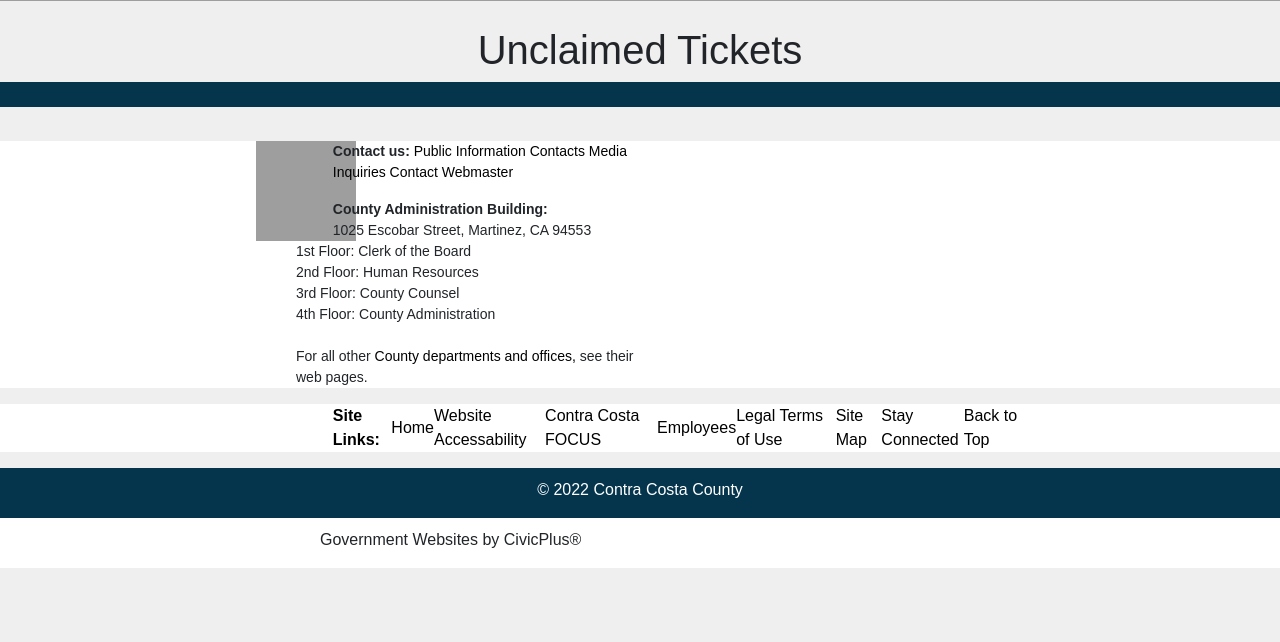
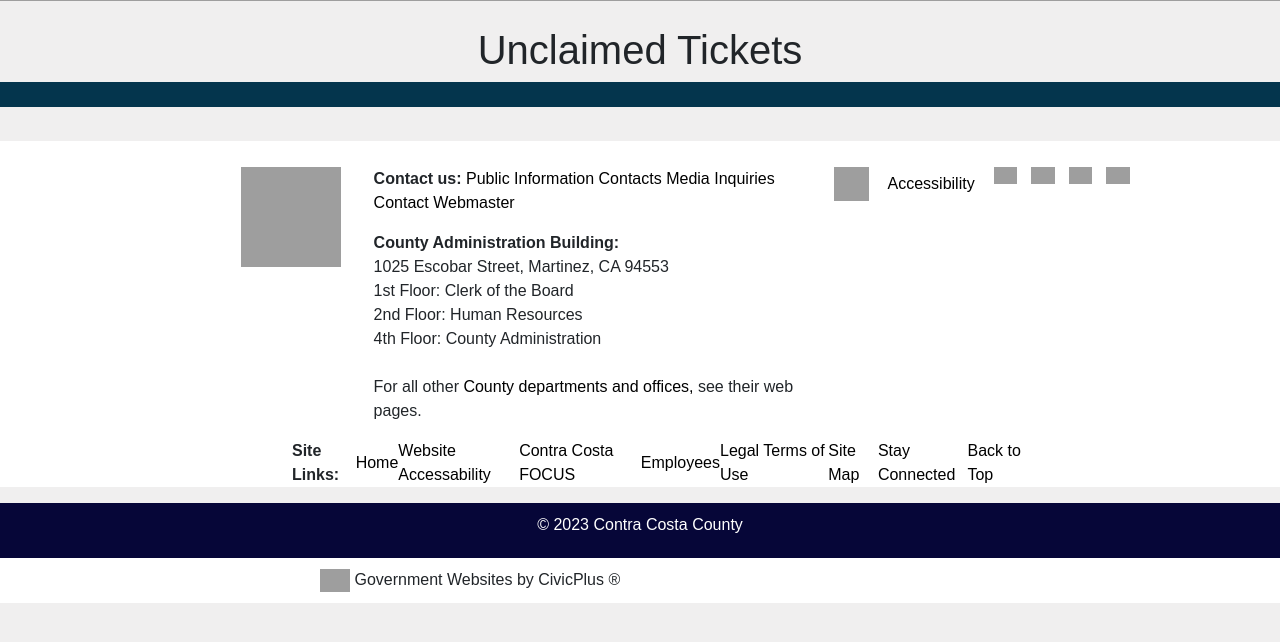
Before and after one commit to walcottkenneth/CSC480_Project, a Flask app: page /empTicketHub in a window 1280 px wide. Shown: the part 88-730 px from the top of the page. Run offline with Flask 2, Linux system fonts and the light colour scheme; data that the repository does not hold is empty; some libraries are stand-ins or nearby versions; grey boxes are pictures that could not be loaded.

Commit message:
Added to the footer section.

```diff
--- a/Flask Web App/website/templates/base.html
+++ b/Flask Web App/website/templates/base.html
@@ -80,50 +80,56 @@ This makes managing our documents, css and code more managable and keeps us from
 
 <!---- FOOTER SECTION --->
 <footer>
-    <div style="background-color: white; padding-left:20%; padding-right: 20%;">
-        <div class="column" style="float:left; color:black; width: 10%; height: 100%;">
-            <img alt="Seal" class="footerObject" height="100px"
-                src=https://www.contracosta.ca.gov/ImageRepository/Document?documentID=58367 width="100">
+    <div class="row" style ="background-color: white; padding-left:20%; padding-right: 10%; padding-top: 2%;">
+        <div class = "column" style="float:left; color:black; width: 10%; height:100%;">
+            <img alt ="Seal" height="100px"src="https://www.contracosta.ca.gov/ImageRepository/Document?documentID=58367" width="100px">
         </div>
-        <div style="width:50%">
-            <ul style="font-size:14px; list-style:none; justify-content: space-between; text-align:left;">
-                <p>
-                    <b>Contact us: </b><a style="color: black;" href="404page.html">Public Information Contacts</a>
-                    <a style="color: black;" href="404page.html"> Media Inquiries</a>
-                    <a style="color: black;" href="404page.html">Contact Webmaster</a></b></br>
+        <div class="column" style="width:50%">
+            <ul style="list-style:none; justify-content: space-between;">
+                <p><b>Contact us: </b><a href="https://www.contracosta.ca.gov/5478/Public-Information-Contacts?activeLiveTab=widgets">Public Information Contacts</a>
+                    <a href="mediainquiries@contracostatv.org"> Media Inquiries</a>
+                    <a href="webmaster@contracostatv.org">Contact Webmaster</a></b></br>
                 </p>
                 <li><b>County Administration Building:</b></li>
                 <li>1025 Escobar Street, Martinez, CA 94553</li>
                 <li>1st Floor: Clerk of the Board</li>
                 <li>2nd Floor: Human Resources</li>
-                <li>3rd Floor: County Counsel</li>
                 <li>4th Floor: County Administration</li>
-                <br>
-                <p>For all other <a style="color: black;" href="404page.html">County departments and offices,</a> see
-                    their web pages.</p>
+                <p><br>For all other <a href="https://www.contracosta.ca.gov/27/Departments-Offices">County departments and offices,</a>
+                    <Hyperlink></Hyperlink> see their web pages.</br>
+                </p>
             </ul>
         </div>
-        <div class="column" style="background-color:blue; width:30%"></div>
-    </div>
-    <!--- ------------------ SECOND FOOTER ROW ------------------ -->
-    <div style="background-color: white; color: black; width: 100%;">
-        <ul style="padding-left:26%; padding-right:20%; display:flex; justify-content:space-between; align-items:center; ">
+        <div class="column" style="background-color:white; width:40%;">
+            <ul style=  "padding-left:10%; padding-right:10%; display:flex; justify-content:space-between; align-items:right;">
+            <img style = "text-align:right; width:35px; display:block;"src="https://www.contracosta.ca.gov/ImageRepository/Document?documentID=75338">
+            <a style ="display:inline-block; margin: 5px;" href="https://www.contracosta.ca.gov/8570">Accessibility</a>
+            <a href="https://www.twitter.com" target="_blank" style="width: 8%;"><img style = "margin-left: auto; width: 100%; display:block;"src="https://www.contracosta.ca.gov/ImageRepository/Document?documentID=58353"></a>
+            <a href="https://nextdoor.com/agency-city/ca/contra-costa-county/" target="_blank" style="width: 8%;"><img style = "margin-left: auto; width: 100%; display:block;"src="https://www.contracosta.ca.gov/ImageRepository/Document?documentID=61474"></a>
+            <a href="https://www.youtube.com/channel/UCD1z6XC8_fqZXP3HayI-kQA" target="_blank" style="width: 8%;"><img style = "margin-left: auto; width: 100%; display:block;"src="https://www.contracosta.ca.gov/ImageRepository/Document?documentID=58780"></a>
+            <a href="https://www.linkedin.com/company/contra-costa-county" target="_blank" style="width: 8%;"><img style = "margin-left: auto; width: 100%; display:block;"src="https://www.contracosta.ca.gov/ImageRepository/Document?documentID=58349"></a>
+        </ul>
+        </div>
+   </div>
+    <!---- second row -->
+    <div style="background-color: white; width: 100%; padding-left: 45px;">
+        <ul style="padding-left:20%; padding-right:20%; display:flex; justify-content:space-between; align-items:center;">
             <b>Site Links:</b>
-            <a style="color: black;" href="404page.html">Home</a>
-            <a style="color: black;" href="404page.html">Website Accessability</a>
-            <a style="color: black;" href="404page.html">Contra Costa FOCUS</a>
-            <a style="color: black;" href="404page.html">Employees</a></li>
-            <a style="color: black;" href="404page.html">Legal Terms of Use</a>
-            <a style="color: black;" href="404page.html">Site Map</a>
-            <a style="color: black;" href="404page.html">Stay Connected</a>
-            <a style="color: black;" href="404page.html">Back to Top</a>
+            <a href="https://www.contracosta.ca.gov/">Home</a>
+            <a href="https://www.contracosta.ca.gov/accessibility">Website Accessability</a>
+            <a href="https://www.contracosta.ca.gov/5638">Contra Costa FOCUS</a>
+            <a href="https://www.contracosta.ca.gov/1343/Employee-Benefits">Employees</a></li>
+            <a href="https://www.contracosta.ca.gov/1867/Legal-Notices">Legal Terms of Use</a>
+            <a href="https://www.contracosta.ca.gov/sitemap">Site Map</a>
+            <a href="https://www.contracosta.ca.gov/list.aspx">Stay Connected</a>
+            <a href="https://www.contracosta.ca.gov/195/Information-Technology#outer-wrap">Back to Top</a>
         </ul>
     </div>
-    <div style="background-color: #04354d; width: 100%; height: 50px;">
-        <p style="color: white; text-align: center; padding-top: 10px;">© 2022 Contra Costa County</p>
+    <div style="background-color: rgb(6, 6, 56); color: white; width:100%; height:55px; padding-top: 10px; text-align:center;">
+        <p>&copy; 2023 Contra Costa County</p>
     </div>
-    <div style="background-color: white; width: 100%; height: 50px;">
-        <p style="padding-left: 25%; padding-top: 10px;">Government Websites by CivicPlus®</p>
+    <div style="background-color: white; width:100%; height:45px; padding-top: 10px; padding-left: 25%;">
+        <p><img src="https://www.contracosta.ca.gov/ImageRepository/Document?documentID=58368" width=30;> Government Websites by CivicPlus &reg;</p>
     </div>
 </footer>
 <!---- FOOTER SECTION --->
```
